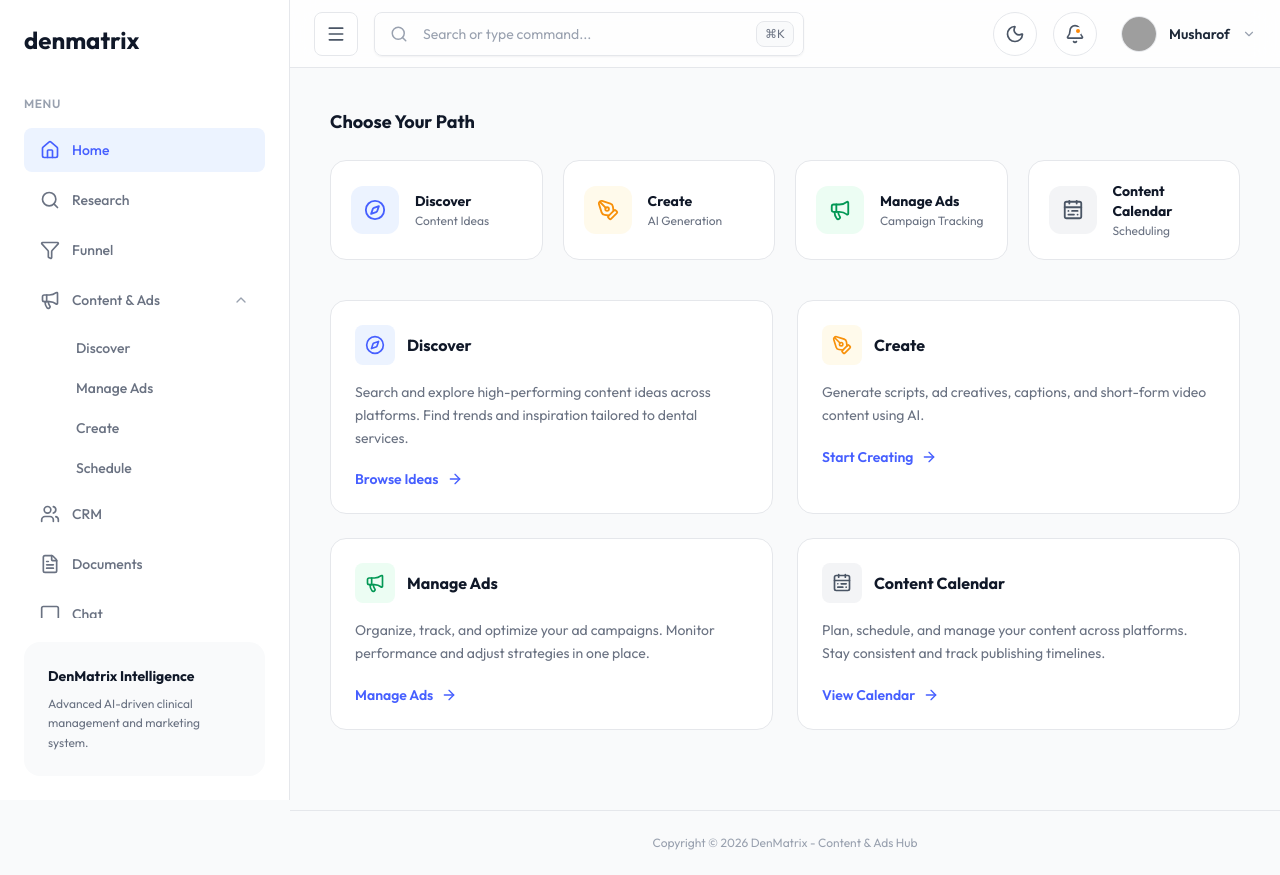
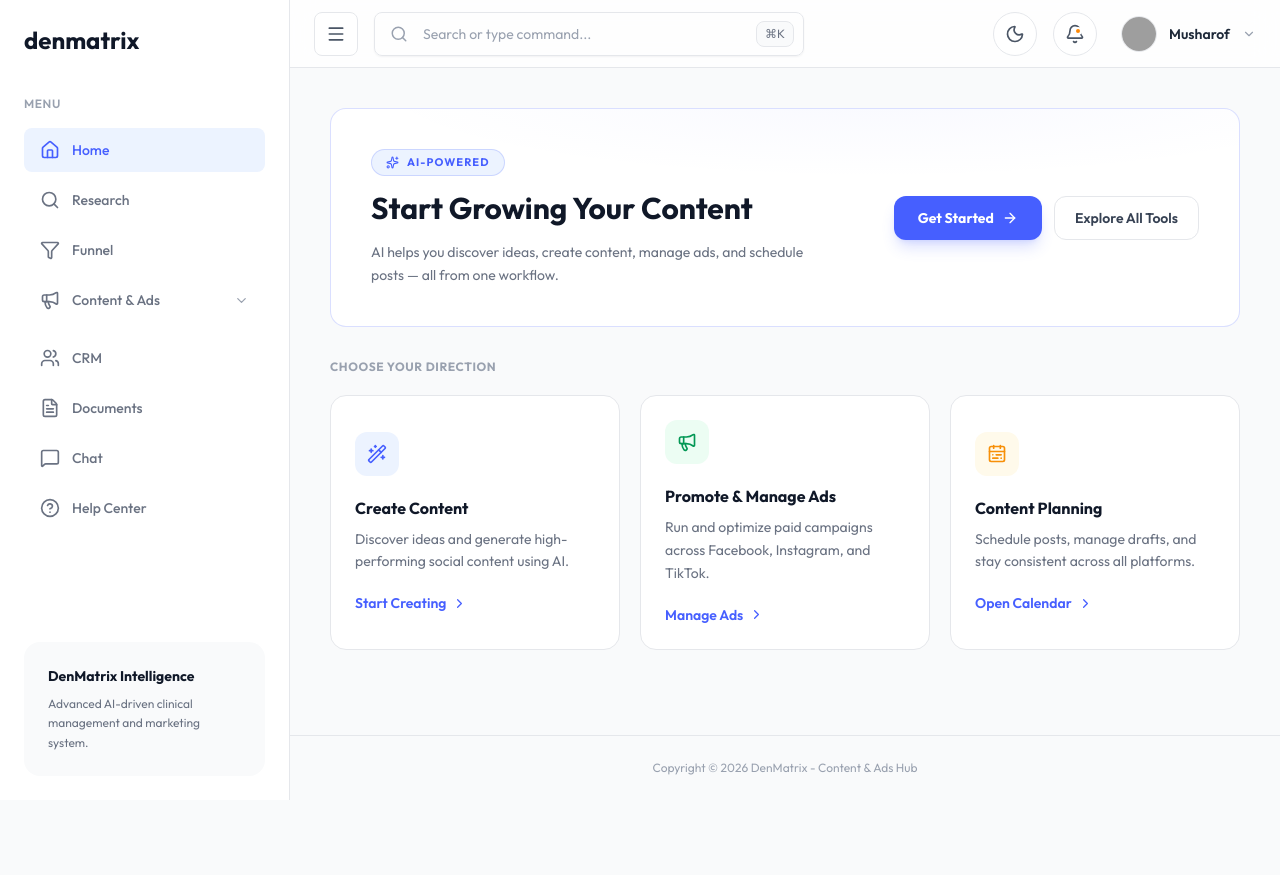
Before and after one commit to EmmaEne/Denmatrix-dashboard-II, a React (Vite) app: page /#/ in a window 1280 px wide. After the commit the page ends 800 px from the top, so only its background shows below. Built offline with nearby package versions, Linux system fonts and the light colour scheme; grey boxes are pictures that could not be loaded.

Commit message:
fixed sidebar

```diff
--- a/src/components/Dashboard.jsx
+++ b/src/components/Dashboard.jsx
@@ -1,109 +1,130 @@
 import React from 'react'
+import { useNavigate } from 'react-router-dom'
 import {
-  Compass,
-  PenTool,
+  Wand2,
   Megaphone,
   CalendarRange,
-  ArrowRight
+  ArrowRight,
+  Sparkles,
+  ChevronRight
 } from 'lucide-react'
 
-const hubCards = [
+/* ─── Three focused action cards ─── */
+const actionCards = [
   {
-    title: 'Discover',
-    subtitle: 'Content Ideas',
-    description: 'Search and explore high-performing content ideas across platforms. Find trends and inspiration tailored to dental services.',
-    cta: 'Browse Ideas',
-    icon: Compass,
-    color: 'blue'
+    title: 'Create Content',
+    description: 'Discover ideas and generate high-performing social content using AI.',
+    cta: 'Start Creating',
+    path: '/content/create',
+    icon: Wand2,
+    iconBg: 'bg-brand-50 dark:bg-brand-500/10',
+    iconColor: 'text-brand-500',
+    borderHover: 'hover:border-brand-500/30',
   },
   {
-    title: 'Create',
-    subtitle: 'AI Generation',
-    description: 'Generate scripts, ad creatives, captions, and short-form video content using AI.',
-    cta: 'Start Creating',
-    icon: PenTool,
-    color: 'orange'
+    title: 'Promote & Manage Ads',
+    description: 'Run and optimize paid campaigns across Facebook, Instagram, and TikTok.',
+    cta: 'Manage Ads',
+    path: '/content/ads',
+    icon: Megaphone,
+    iconBg: 'bg-success-50 dark:bg-success-500/10',
+    iconColor: 'text-success-600',
+    borderHover: 'hover:border-success-500/30',
   },
   {
-    title: 'Manage Ads',
-    subtitle: 'Campaign Tracking',
-    description: 'Organize, track, and optimize your ad campaigns. Monitor performance and adjust strategies in one place.',
-    cta: 'Manage Ads',
-    icon: Megaphone,
-    color: 'green'
+    title: 'Content Planning',
+    description: 'Schedule posts, manage drafts, and stay consistent across all platforms.',
+    cta: 'Open Calendar',
+    path: '/content/schedule',
+    icon: CalendarRange,
+    iconBg: 'bg-warning-50 dark:bg-warning-500/10',
+    iconColor: 'text-warning-500',
+    borderHover: 'hover:border-warning-500/30',
   },
-  {
-    title: 'Content Calendar',
-    subtitle: 'Scheduling',
-    description: 'Plan, schedule, and manage your content across platforms. Stay consistent and track publishing timelines.',
-    cta: 'View Calendar',
-    icon: CalendarRange,
-    color: 'gray'
-  }
 ]
 
 export default function Dashboard() {
+  const navigate = useNavigate()
+
   return (
     <div className="p-6 lg:p-10 transition-colors">
-      {/* Section title - matching original "Quick Access Hub" style */}
-      <div className="mb-6">
-        <h2 className="text-lg font-bold text-gray-900 dark:text-white">Choose Your Path</h2>
+
+      {/* ═══ 1. HERO DECISION CARD ═══ */}
+      <div className="relative mb-8 overflow-hidden rounded-2xl border border-brand-500/20 bg-white dark:bg-white/[0.03] p-8 lg:p-10">
+        {/* Subtle gradient backdrop */}
+        <div
+          aria-hidden
+          className="pointer-events-none absolute inset-0 opacity-[0.04] dark:opacity-[0.06]"
+          style={{ background: 'radial-gradient(ellipse 80% 60% at 60% -10%, #465fff 0%, transparent 70%)' }}
+        />
+
+        <div className="relative flex flex-col lg:flex-row lg:items-center lg:justify-between gap-6">
+          {/* Left: text */}
+          <div className="max-w-xl">
+            {/* Eyebrow */}
+            <div className="mb-3 inline-flex items-center gap-2 rounded-full border border-brand-500/20 bg-brand-50 dark:bg-brand-500/10 px-3.5 py-1">
+              <Sparkles size={13} className="text-brand-500" />
+              <span className="text-[11px] font-bold uppercase tracking-widest text-brand-500">AI-Powered</span>
+            </div>
+
+            <h1 className="text-2xl lg:text-3xl font-bold text-gray-900 dark:text-white leading-snug mb-3">
+              Start Growing Your Content
+            </h1>
+            <p className="text-sm text-gray-500 dark:text-gray-400 leading-relaxed max-w-md">
+              AI helps you discover ideas, create content, manage ads, and schedule posts — all from one workflow.
+            </p>
+          </div>
+
+          {/* Right: CTAs */}
+          <div className="flex items-center gap-3 shrink-0">
+            <button
+              onClick={() => navigate('/content/create')}
+              className="flex items-center gap-2 h-11 px-6 rounded-xl bg-brand-500 text-white text-sm font-bold hover:bg-brand-600 transition-colors shadow-lg shadow-brand-500/20"
+            >
+              Get Started
+              <ArrowRight size={16} />
+            </button>
+            <button
+              onClick={() => navigate('/content/discover')}
+              className="flex items-center gap-2 h-11 px-5 rounded-xl border border-gray-200 bg-white text-sm font-semibold text-gray-700 hover:border-gray-300 hover:shadow-theme-xs dark:border-gray-800 dark:bg-white/[0.03] dark:text-gray-300 dark:hover:border-gray-700 transition-all"
+            >
+              Explore All Tools
+            </button>
+          </div>
+        </div>
       </div>
 
-      {/* Quick Access Row - matching original compact horizontal card style */}
-      <div className="grid grid-cols-1 gap-5 sm:grid-cols-2 xl:grid-cols-4 mb-10">
-        {hubCards.map((card, i) => {
+      {/* ═══ 2. THREE ACTION CARDS ═══ */}
+      <div className="mb-2">
+        <h2 className="text-xs font-bold uppercase tracking-wider text-gray-400 dark:text-gray-500 mb-5">
+          Choose Your Direction
+        </h2>
+      </div>
+
+      <div className="grid grid-cols-1 gap-5 sm:grid-cols-3">
+        {actionCards.map((card) => {
           const Icon = card.icon
           return (
-            <a
-              key={i}
-              href={card.cta === 'Browse Ideas' ? '#/content/discover' : '#'}
-              className="group flex items-center gap-4 rounded-2xl border border-gray-200 bg-white px-5 py-5 transition-all hover:shadow-theme-md dark:border-gray-800 dark:bg-white/[0.03] cursor-pointer"
+            <button
+              key={card.path}
+              onClick={() => navigate(card.path)}
+              className={`group text-left rounded-2xl border border-gray-200 bg-white p-6 transition-all hover:shadow-theme-md dark:border-gray-800 dark:bg-white/[0.03] ${card.borderHover}`}
             >
-              <div className={`flex h-12 w-12 shrink-0 items-center justify-center rounded-xl transition-colors ${
-                card.color === 'blue' ? 'bg-brand-50 text-brand-500 dark:bg-brand-500/10' :
-                card.color === 'orange' ? 'bg-warning-50 text-warning-500 dark:bg-warning-500/10' :
-                card.color === 'green' ? 'bg-success-50 text-success-600 dark:bg-success-500/10' :
-                'bg-gray-100 text-gray-600 dark:bg-white/5 dark:text-gray-400'
-              }`}>
-                <Icon size={22} />
+              {/* Icon */}
+              <div className={`inline-flex h-11 w-11 items-center justify-center rounded-xl mb-5 ${card.iconBg}`}>
+                <Icon size={20} className={card.iconColor} />
               </div>
-              <div>
-                <h3 className="text-sm font-bold text-gray-900 dark:text-white">{card.title}</h3>
-                <p className="text-xs text-gray-500 dark:text-gray-400 mt-0.5">{card.subtitle}</p>
+
+              {/* Text */}
+              <h3 className="text-base font-bold text-gray-900 dark:text-white mb-2">{card.title}</h3>
+              <p className="text-sm text-gray-500 dark:text-gray-400 leading-relaxed mb-5">{card.description}</p>
+
+              {/* CTA link */}
+              <div className="flex items-center gap-1.5 text-sm font-semibold text-brand-500">
+                {card.cta}
+                <ChevronRight size={15} className="transition-transform group-hover:translate-x-0.5" />
               </div>
-            </a>
-          )
-        })}
-      </div>
-
-      {/* Expanded detail cards below - for users who want more info */}
-      <div className="grid grid-cols-1 gap-6 sm:grid-cols-2 mb-10">
-        {hubCards.map((card, i) => {
-          const Icon = card.icon
-          return (
-            <div key={i} className="group rounded-2xl border border-gray-200 bg-white p-6 transition-all hover:shadow-theme-md dark:border-gray-800 dark:bg-white/[0.03]">
-              <div className="flex items-start justify-between mb-4">
-                <div className="flex items-center gap-3">
-                  <div className={`flex h-10 w-10 shrink-0 items-center justify-center rounded-lg transition-colors ${
-                    card.color === 'blue' ? 'bg-brand-50 text-brand-500 dark:bg-brand-500/10' :
-                    card.color === 'orange' ? 'bg-warning-50 text-warning-500 dark:bg-warning-500/10' :
-                    card.color === 'green' ? 'bg-success-50 text-success-600 dark:bg-success-500/10' :
-                    'bg-gray-100 text-gray-600 dark:bg-white/5 dark:text-gray-400'
-                  }`}>
-                    <Icon size={20} />
-                  </div>
-                  <h3 className="text-base font-bold text-gray-900 dark:text-white">{card.title}</h3>
-                </div>
-              </div>
-              <p className="text-sm leading-relaxed text-gray-500 dark:text-gray-400 mb-5">
-                {card.description}
-              </p>
-              <div className="flex items-center gap-2 text-sm font-semibold text-brand-500 cursor-pointer group-hover:underline">
-                {card.cta}
-                <ArrowRight size={16} className="transition-transform group-hover:translate-x-1" />
-              </div>
-            </div>
+            </button>
           )
         })}
       </div>
--- a/src/components/Sidebar.jsx
+++ b/src/components/Sidebar.jsx
@@ -1,19 +1,14 @@
-import React from 'react'
+import React, { useState } from 'react'
 import {
   Home,
   Search,
   Filter,
   Megaphone,
-  Compass,
-  Target,
-  PlusCircle,
-  CalendarDays,
   Users,
   FileText,
   MessageSquare,
   HelpCircle,
   ChevronDown,
-  ChevronUp
 } from 'lucide-react'
 import { Link, useLocation } from 'react-router-dom'
 import { useSidebar } from '../context/SidebarContext'
@@ -24,7 +19,6 @@
   { label: 'Funnel', path: '/funnel', icon: Filter },
   {
     label: 'Content & Ads',
-    path: '/content-marketing',
     icon: Megaphone,
     children: [
       { label: 'Discover', path: '/content/discover' },
@@ -32,7 +26,6 @@
       { label: 'Create', path: '/content/create' },
       { label: 'Schedule', path: '/content/schedule' },
     ],
-    expanded: true
   },
   { label: 'CRM', path: '/crm', icon: Users },
   { label: 'Documents', path: '/documents', icon: FileText },
@@ -43,6 +36,13 @@
 export default function Sidebar() {
   const { isCollapsed } = useSidebar()
   const location = useLocation()
+
+  // Track which groups are open by their label key
+  const [openGroups, setOpenGroups] = useState({ 'Content & Ads': false })
+
+  const toggleGroup = (label) => {
+    setOpenGroups(prev => ({ ...prev, [label]: !prev[label] }))
+  }
 
   return (
     <aside
@@ -61,31 +61,52 @@
       <nav className="flex flex-col gap-1.5 flex-1 overflow-y-auto no-scrollbar">
         {menuItems.map((item, idx) => {
           const Icon = item.icon
-          const isActive = location.pathname === item.path || (item.children && item.children.some(c => location.pathname === c.path))
+          const hasChildren = !!item.children
+          const isGroupOpen = openGroups[item.label]
+          const isGroupActive = hasChildren && item.children.some(c => location.pathname === c.path)
+          const isActive = !hasChildren && location.pathname === item.path
+
+          const rowClass = `flex items-center rounded-lg text-sm font-medium transition-colors w-full text-left ${
+            isCollapsed ? 'justify-center p-3' : 'px-4 py-3 gap-3'
+          } ${
+            isActive || isGroupActive
+              ? 'bg-brand-50 text-brand-500 dark:bg-brand-500/10'
+              : 'text-gray-500 hover:bg-gray-50 dark:text-gray-400 dark:hover:bg-white/[0.03]'
+          }`
 
           return (
             <div key={idx} className="flex flex-col gap-1">
-              <Link
-                to={item.path}
-                className={`flex items-center rounded-lg text-sm font-medium transition-colors ${isCollapsed ? 'justify-center p-3' : 'px-4 py-3 gap-3'} ${
-                  isActive
-                    ? 'bg-brand-50 text-brand-500 dark:bg-brand-500/10'
-                    : 'text-gray-500 hover:bg-gray-50 dark:text-gray-400 dark:hover:bg-white/[0.03]'
-                }`}
-              >
-                <Icon size={20} strokeWidth={2} />
-                {!isCollapsed && (
-                  <>
-                    <span>{item.label}</span>
-                    {item.children && (
-                      <ChevronDown size={16} className={`ml-auto text-gray-400 transition-transform ${item.expanded ? 'rotate-180' : ''}`} />
-                    )}
-                  </>
-                )}
-              </Link>
+              {/* Parent row — button for groups, Link for regular items */}
+              {hasChildren ? (
+                <button
+                  onClick={() => !isCollapsed && toggleGroup(item.label)}
+                  className={rowClass}
+                >
+                  <Icon size={20} strokeWidth={2} className="shrink-0" />
+                  {!isCollapsed && (
+                    <>
+                      <span className="flex-1">{item.label}</span>
+                      <ChevronDown
+                        size={15}
+                        className={`text-gray-400 transition-transform duration-200 ${isGroupOpen ? 'rotate-180' : ''}`}
+                      />
+                    </>
+                  )}
+                </button>
+              ) : (
+                <Link to={item.path} className={rowClass}>
+                  <Icon size={20} strokeWidth={2} className="shrink-0" />
+                  {!isCollapsed && <span>{item.label}</span>}
+                </Link>
+              )}
 
-              {!isCollapsed && item.children && item.expanded && (
-                <div className="ml-9 flex flex-col gap-1 mt-1">
+              {/* Children — animate open/close */}
+              {!isCollapsed && hasChildren && (
+                <div
+                  className={`ml-9 flex flex-col gap-1 mt-1 overflow-hidden transition-all duration-200 ${
+                    isGroupOpen ? 'max-h-60 opacity-100' : 'max-h-0 opacity-0'
+                  }`}
+                >
                   {item.children.map((child, cIdx) => (
                     <Link
                       key={cIdx}
```
